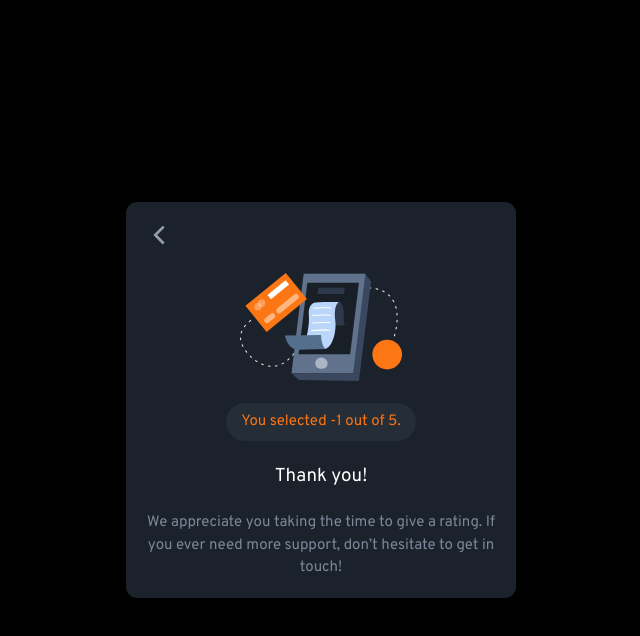
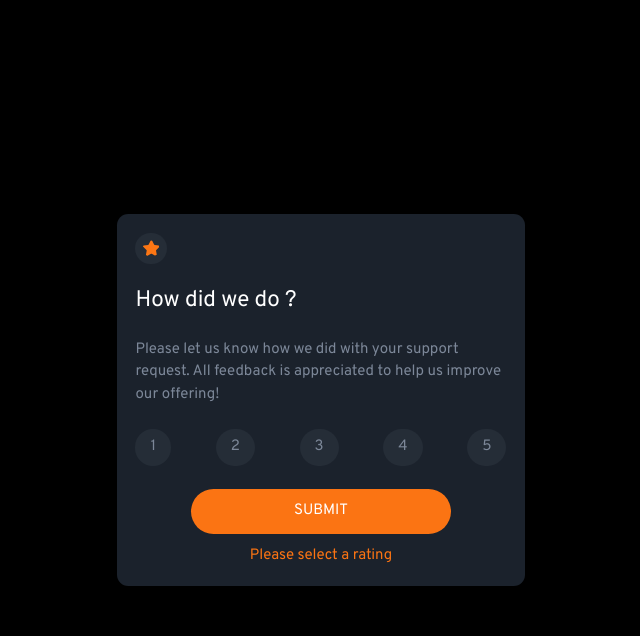
Before and after one commit to SeJunB/interactive-rating-component, a React (Vite) app: page / in a window 1280 px wide. Both pictures are taken after a click on the button "SUBMIT". Shown: the top 636 px of the page, without its empty margins (319-959 px from the left). Built offline with nearby package versions, Linux system fonts and the light colour scheme.

Commit message:
Do not allow user to submit if he or she does not select a rating

```diff
--- a/src/App.tsx
+++ b/src/App.tsx
@@ -13,21 +13,24 @@ function App() {
 
     const handleSubmit: FormEventHandler<HTMLFormElement> = (event) => {
         event.preventDefault();
-        setFormSubmitted(true);
+        setFormSubmitted(selectedRating !== -1);
     };
 
     const handleBackButton = () => {
         setFormSubmitted(false);
     };
 
-    console.log(formSubmitted)
+
 
     return (formSubmitted) ?
         <ThankYouCard selectedRating={selectedRating} handleBackButton={handleBackButton} /> :
         (<RatingForm
+            selectedRating={selectedRating}
             handleSubmit={handleSubmit}>
             <RatingList selectedRating={selectedRating} handleRatingChange={handleRatingChange} />
-        </RatingForm >);
+        </RatingForm >
+
+        );
 }
 
 export default App
--- a/src/RatingForm.tsx
+++ b/src/RatingForm.tsx
@@ -1,12 +1,15 @@
-
 import iconStar from '/images/icon-star.svg';
-import { FormEventHandler } from "react";
+import { useState, FormEventHandler } from "react";
 
 type Prop = {
+    selectedRating: number,
     children: React.ReactNode,
     handleSubmit: FormEventHandler<HTMLFormElement>,
 };
-export function RatingForm({ children, handleSubmit }: Prop) {
+
+export function RatingForm({ selectedRating, children, handleSubmit }: Prop) {
+    const [showErrorMessage, setShowErrorMessage] = useState(false);
+    //{!ratingSelected && <p className="text-center text-orange">Please select a rating!</p>}
     return (
         <main className="card">
             <img className="block p-2 rounded-full bg-dark-blue" src={iconStar} alt="Orange Start" />
@@ -16,9 +19,13 @@ export function RatingForm({ children, handleSubmit }: Prop) {
                 to help us improve our offering!
             </p>
             {children}
-            <form onSubmit={handleSubmit}>
+            <form className="space-y-3" onSubmit={(e) => {
+                setShowErrorMessage(selectedRating === -1);
+                handleSubmit(e)
+            }}>
                 <button type="submit" className="button rounded-full w-[70%] mx-auto bg-orange text-white text-center uppercase
-            hover:bg-white hover:text-orange ">Submit</button>
+                hover:bg-white hover:text-orange ">Submit</button>
+                {showErrorMessage && <p className="text-orange text-center">Please select a rating</p>}
             </form>
         </main>
     );
--- a/src/RatingList.tsx
+++ b/src/RatingList.tsx
@@ -1,5 +1,3 @@
-import React from 'react';
-
 type Props = {
     selectedRating: number,
     handleRatingChange: (newRating: number) => void,
```
